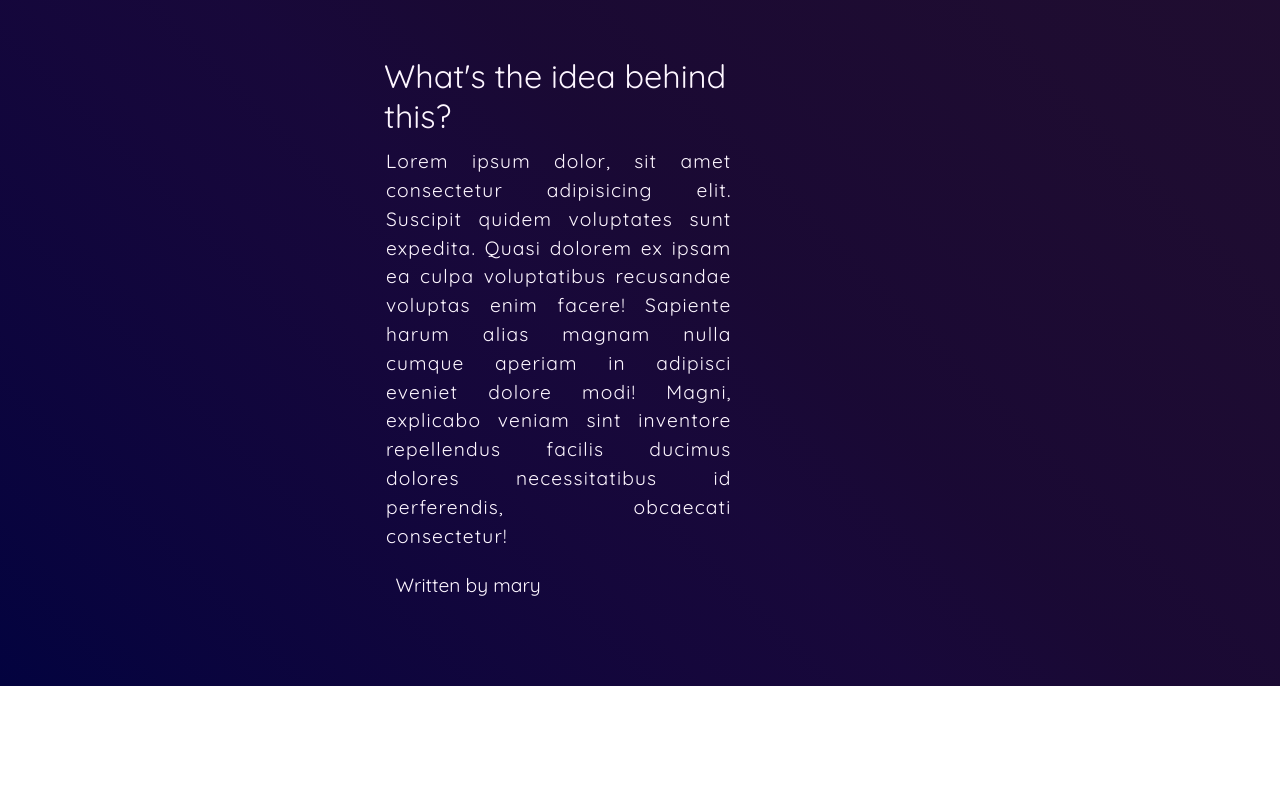
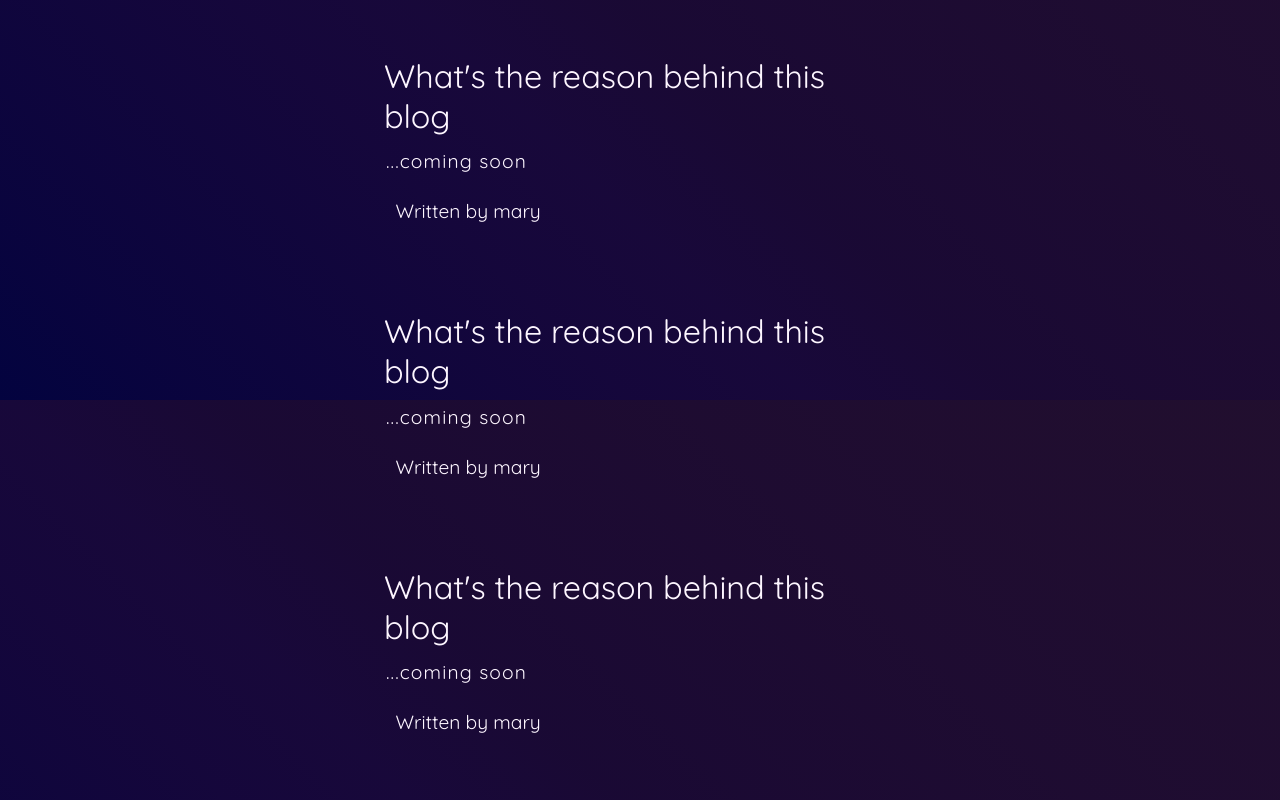
Before and after one commit to MaryFili/MemoriesOfMaya, a React (Create React App) app: page / in a window 1280 px wide. Shown: the part 400-1200 px from the top of the page. Before the commit the page ends 1086 px from the top, so only its background shows below. Built offline with nearby package versions, Linux system fonts and the light colour scheme; data requests are answered from the project's data file.

Commit message:
position fixed and bkg repeat fixed

```diff
--- a/src/components/About.js
+++ b/src/components/About.js
@@ -0,0 +1,23 @@
+import styles from './Home.module.css'
+
+
+const About = () => {
+
+
+    return (
+
+        <div className={styles.content}>
+            <div className={styles.home}>
+                <div className={styles.blogPreview}>
+                    <h2 className={styles.blogTitle}>What's the reason behind this blog</h2>
+                    <p className={styles.blogContent}>...coming soon</p>
+                    <p className={styles.blogAuthor}>Written by mary</p>
+
+                </div>
+
+            </div>
+        </div>
+    );
+}
+
+export default About;
--- a/src/components/Create.module.css
+++ b/src/components/Create.module.css
@@ -6,6 +6,7 @@
     margin-top: 10em;
     align-items: center;
 }
+
 
 .container form {
     display: flex;
@@ -22,13 +23,10 @@
 
 
 .container textarea {
-
-
     height: 70vh;
     width: 60vw;
     max-height: 60em;
     max-width: 50em;
-
 }
 
 .title,
--- a/src/components/Header.css
+++ b/src/components/Header.css
@@ -1,4 +1,4 @@
-.container {
+.headerContainer {
 
     overflow: hidden;
     display: flex;
@@ -105,6 +105,7 @@ a {
         margin-left: .5em;
         margin-top: .5em;
         padding: 0;
+        /* margin: 0; */
     }
 
 
@@ -113,17 +114,16 @@ a {
         display: none;
     }
 
-    .container {
-
+    .headerContainer {
         flex-direction: row;
         justify-content: center;
         max-width: 100vw;
-        /* background-color: #033146; */
-        /* background-color: #041C32; */
         position: fixed;
+        top: 0;
         left: 0;
         right: 0;
         height: 120px;
+
     }
 
     .navbar {
--- a/src/components/Header.js
+++ b/src/components/Header.js
@@ -14,7 +14,7 @@ export default function Header() {
     }
 
     return (
-        <header className='container'>
+        <header className='headerContainer'>
 
             <h1 className='blogName'>MEMORIES OF MAYA</h1>
             <div className='menuIcon'>
@@ -27,7 +27,7 @@ export default function Header() {
                         <IoClose className='close' onClick={showMenu} />
                     </div>
                     <NavLink to="/">Home</NavLink>
-                    <NavLink to="/create" className='about' >About</NavLink>
+                    <NavLink to="/about" className='about' >About</NavLink>
                     <NavLink to="/create" className='createPost' >New Post</NavLink>
                 </div>
             </nav>
--- a/src/components/Home.js
+++ b/src/components/Home.js
@@ -14,6 +14,15 @@ const Home = () => {
                     <h2 className={styles.blogTitle}>What's the reason behind this blog</h2>
                     <p className={styles.blogContent}>...coming soon</p>
                     <p className={styles.blogAuthor}>Written by mary</p>
+                    <h2 className={styles.blogTitle}>What's the reason behind this blog</h2>
+                    <p className={styles.blogContent}>...coming soon</p>
+                    <p className={styles.blogAuthor}>Written by mary</p>
+                    <h2 className={styles.blogTitle}>What's the reason behind this blog</h2>
+                    <p className={styles.blogContent}>...coming soon</p>
+                    <p className={styles.blogAuthor}>Written by mary</p>
+                    <h2 className={styles.blogTitle}>What's the reason behind this blog</h2>
+                    <p className={styles.blogContent}>...coming soon</p>
+                    <p className={styles.blogAuthor}>Written by mary</p>
                     {blogs && <BlogList blogs={blogs} />}
                     {isPending && <p>Loading...</p>}
                     {error && <p>{error}</p>}
--- a/src/index.css
+++ b/src/index.css
@@ -1,7 +1,13 @@
 /* @import url('https://fonts.googleapis.com/css2?family=Quicksand:wght@300;400;500;600;700&display=swap'); */
 @import url('https://fonts.googleapis.com/css2?family=Amatic+SC:wght@400;700&family=Architects+Daughter&family=Quicksand:wght@300;400;500;600;700&display=swap');
 
+html {
+  height: 100%
+}
+
+
 body {
+  height: 100%;
   margin: 0;
   font-family: Quicksand;
   /* background-color: #041C32; */
@@ -17,6 +23,8 @@ body {
       hsl(269deg 61% 12%) 71%,
       hsl(272deg 57% 12%) 84%,
       hsl(275deg 52% 12%) 100%);
+  background-repeat: no-repeat;
+  background-attachment: fixed;
   color: #FDF6FF
 }
 
```
